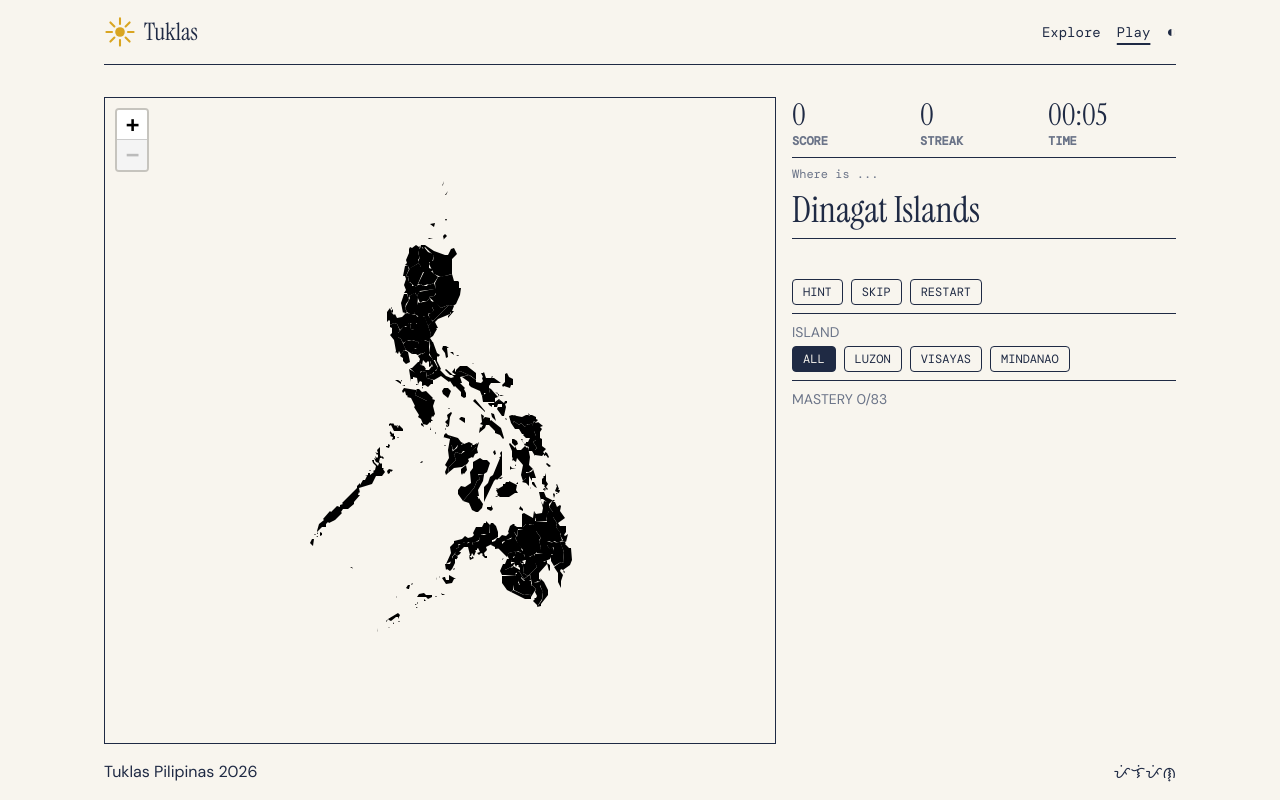
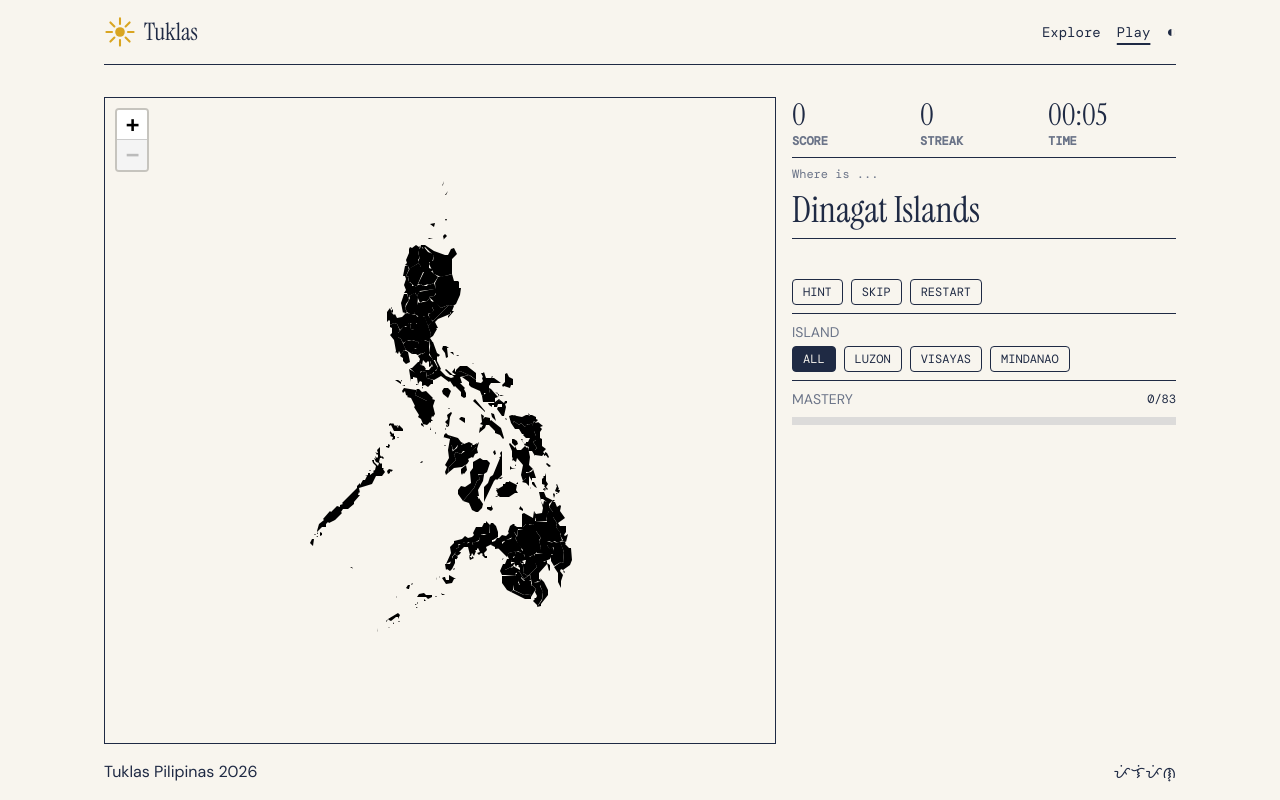
Before and after one commit to Sanjero20/tuklas-pilipinas, a React (Vite) app: page /play in a window 1280 px wide. Built offline with nearby package versions, Linux system fonts and the light colour scheme.

Commit message:
feat: add progress bar

```diff
--- /dev/null
+++ b/src/components/ui/ProgressBar.tsx
@@ -0,0 +1,28 @@
+interface ProgressBarProps {
+  value: number;
+  max: number;
+}
+
+function ProgressBar({ value, max }: ProgressBarProps) {
+  const percentage = max > 0 ? (value / max) * 100 : 0;
+
+  return (
+    <div className="space-y-2">
+      <div className="flex items-center justify-between">
+        <p className="text-mute text-sm uppercase">Mastery</p>
+        <p className="font-mono text-xs">
+          {value}/{max}
+        </p>
+      </div>
+
+      <div className="bg-mute/20 h-2 w-full overflow-hidden">
+        <div
+          className="bg-accent h-full transition-[width] duration-300"
+          style={{ width: `${percentage}%` }}
+        />
+      </div>
+    </div>
+  );
+}
+
+export default ProgressBar;
--- a/src/pages/PlayPlage.tsx
+++ b/src/pages/PlayPlage.tsx
@@ -9,6 +9,7 @@ import PhilippinesMap from "@/components/shared/map/PhilippinesMap";
 import Chip from "@/components/ui/Chip";
 import Separator from "@/components/ui/Separator";
 import { formatTime } from "@/utils/time";
+import ProgressBar from "@/components/ui/ProgressBar";
 
 const provinces = provincesData.features
   .map((feature) => getPlaceMetadata(feature.properties))
@@ -246,9 +247,7 @@ function PlayPage() {
         <Separator />
 
         <div className="space-y-1">
-          <p className="text-mute text-sm uppercase">
-            Mastery {guessed.size}/{playableProvinces.length}
-          </p>
+          <ProgressBar value={guessed.size} max={playableProvinces.length} />
         </div>
       </aside>
     </main>
```
